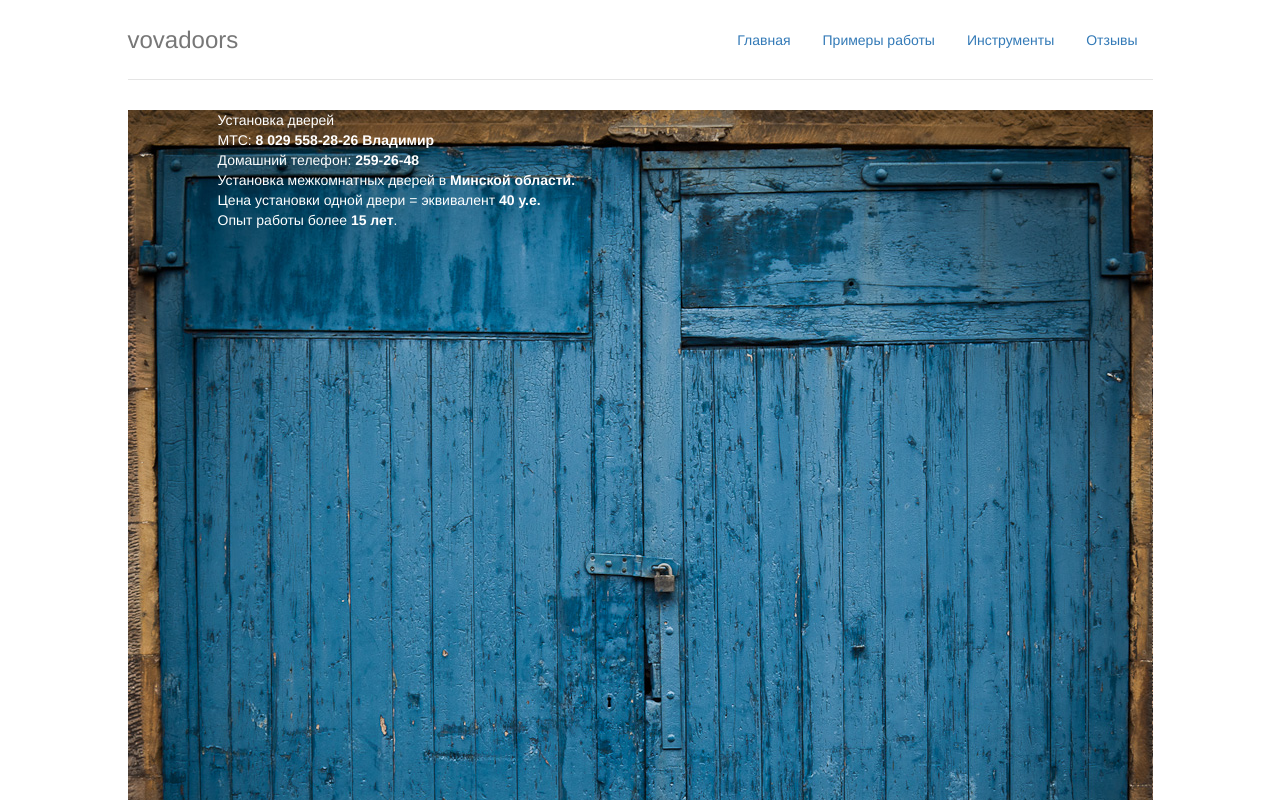
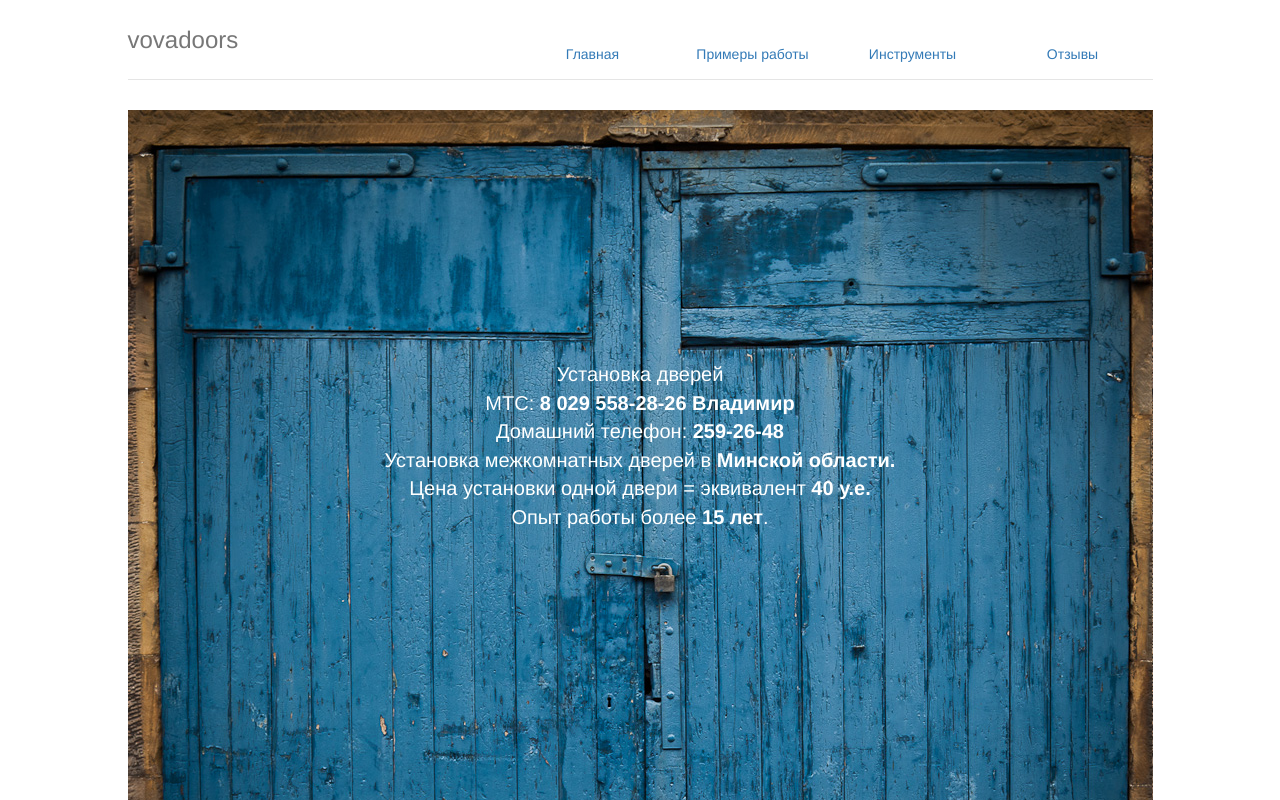
Before and after one commit to YuryYaroshevich/doors, a website: page app/index.html at #/instruments in a window 1280 px wide. Shown: the top 800 px of the page. Drawn offline with nearby package versions, Linux system fonts and the light colour scheme; some packages are replaced by stand-ins of ours; files that its build step writes are made by us from their sources.

Commit message:
work on navbar

```diff
--- a/app/index.html
+++ b/app/index.html
@@ -14,6 +14,35 @@
     <!-- build:css(.tmp) styles/main.css -->
     <link rel="stylesheet" href="styles/main.css">
     <!-- endbuild -->
+    <style>
+    .my-nav {
+        list-style-type: none;
+        margin: 0;
+        padding: 0;
+        overflow: hidden;
+        float: right;
+        margin-top: 15px;
+      }
+
+      .my-nav li {
+        float: left;
+      }
+
+      .nav-item {
+        display: block;
+        width: 160px;
+        text-decoration: none !important;
+        text-align: center;
+        padding-top: 9px;
+        height: 40px;
+      }
+      .nav-item:hover {
+        background-color: #428bca;
+        color: white;
+      }
+
+
+    </style>
   </head>
   <body ng-app="vovadoorsApp">
     <!--[if lt IE 7]>
@@ -23,11 +52,11 @@
     <!-- Add your site or application content here -->
     <div class="container">
       <div class="header">
-        <ul class="nav nav-pills pull-right">
-          <li ><a ng-href="#/">Главная</a></li>
-          <li><a ng-href="#/examples">Примеры работы</a></li>
-          <li><a ng-href="#/instruments">Инструменты</a></li>
-          <li><a ng-href="#/recalls">Отзывы</a></li>
+        <ul class="my-nav">
+          <li><a class="nav-item" ng-href="#/">Главная</a></li>
+          <li><a class="nav-item" ng-href="#/examples">Примеры работы</a></li>
+          <li><a class="nav-item" ng-href="#/instruments">Инструменты</a></li>
+          <li><a class="nav-item" ng-href="#/recalls">Отзывы</a></li>
         </ul>
         <h3 class="text-muted">vovadoors</h3>
       </div>
--- a/app/views/main.html
+++ b/app/views/main.html
@@ -37,11 +37,14 @@
 }
 .text {
   color: white;
-  margin-left: 90px;
+  text-align: center;
+  padding-top : 250px;
+
 }
 
-
-
+.text div {
+  font-size: 20px;
+}
 </style>
 
 <div class="wrapper">
```
Also changed, not shown: app/views/instruments.html (+12 -3 lines), app/views/recalls.html (+6 -3 lines). Lines whose indentation alone changed are shown as unchanged.
